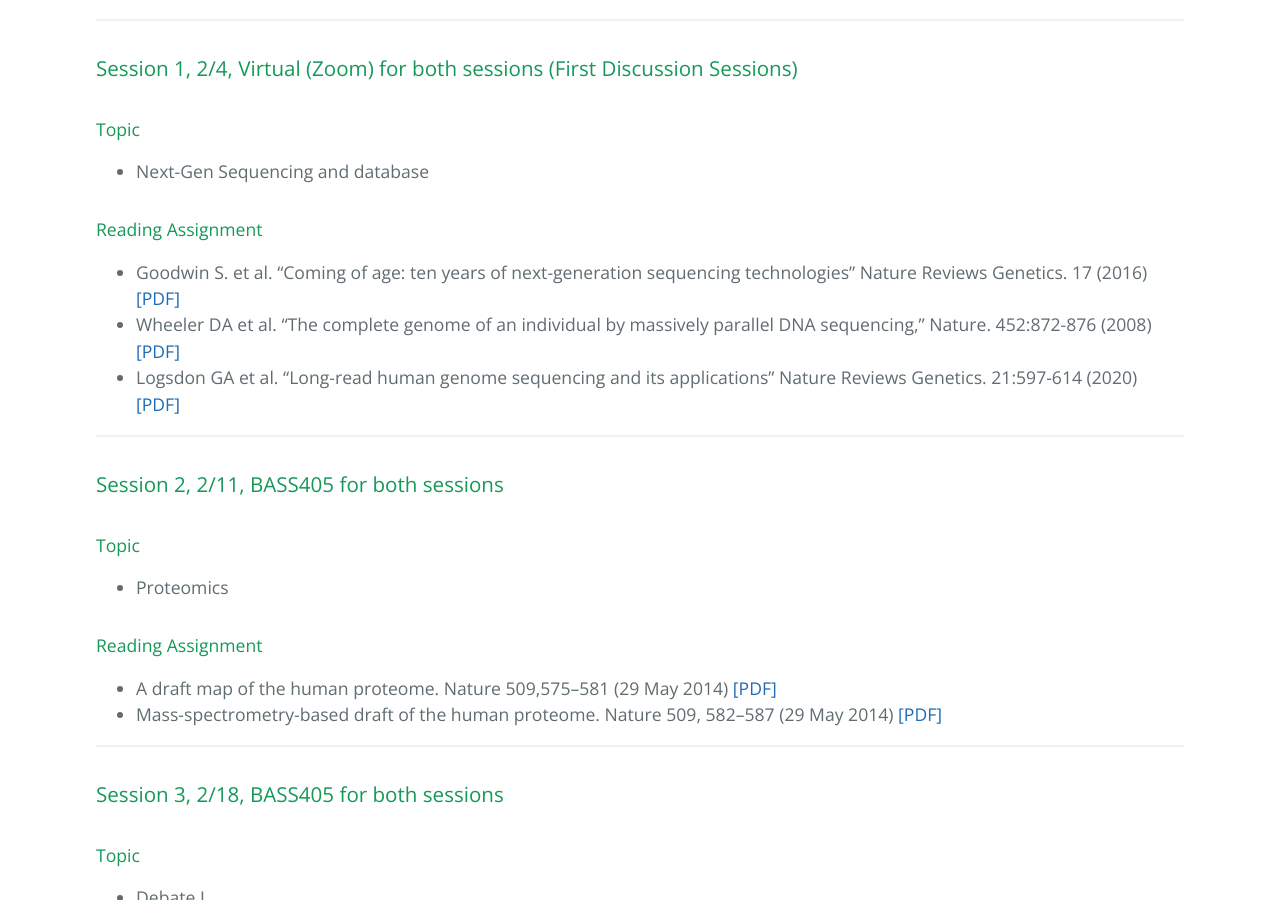
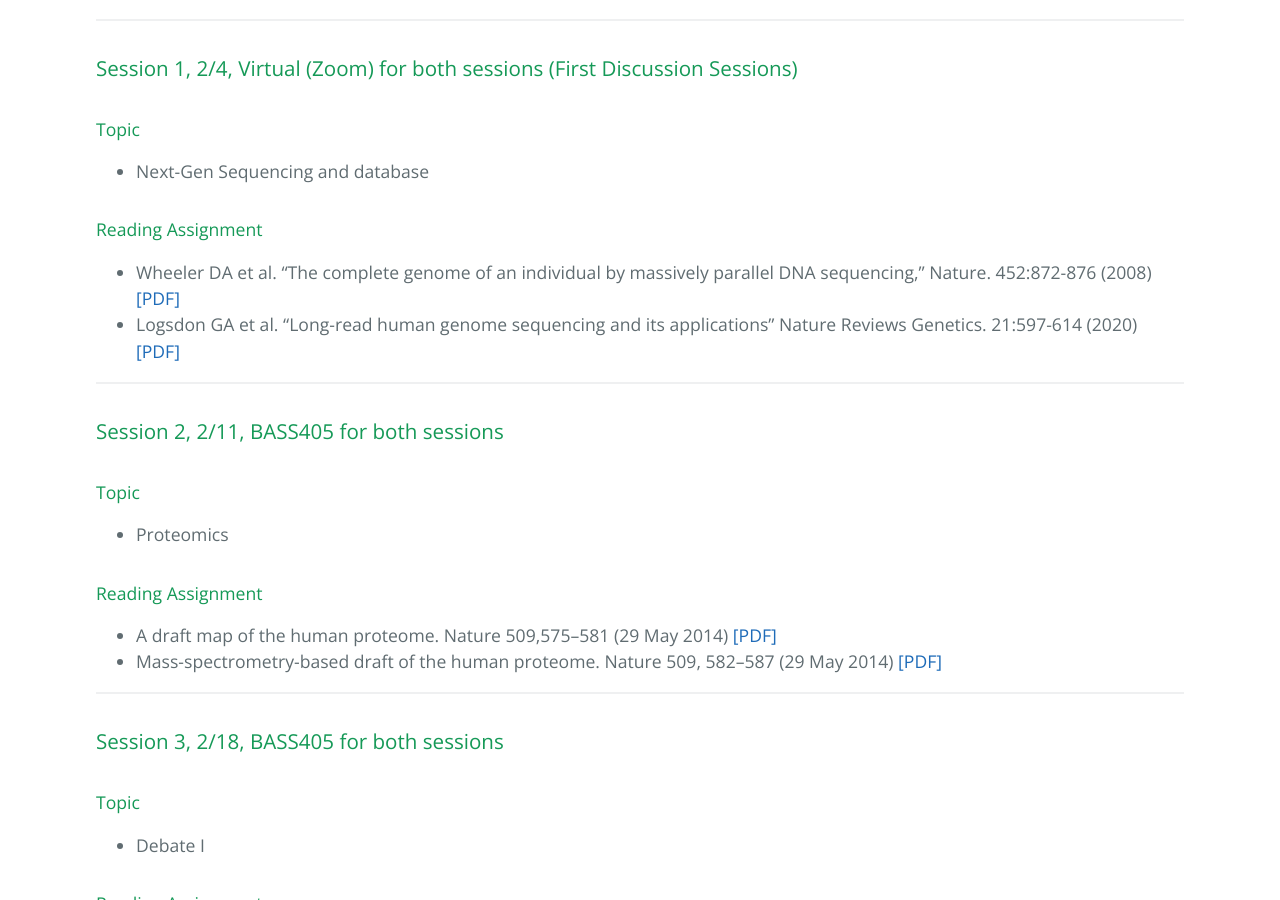
Before and after one commit to gersteinlab/cbb752b23, a Jekyll site: the page built from discussion.md, in a window 1280 px wide and 900 px high, scrolled down 1517 px. Built offline with Jekyll 4.4.1, drawn with Linux system fonts in a browser that asks for light colours.

Commit message:
Update discussion.md

```diff
--- a/discussion.md
+++ b/discussion.md
@@ -46,7 +46,6 @@ Reading assignments for discussion sessions are listed below:
 * Next-Gen Sequencing and database
 
 #### Reading Assignment
-* Goodwin S. et al. "Coming of age: ten years of next-generation sequencing technologies" Nature Reviews Genetics. 17 (2016) [[PDF]](http://www.nature.com/nrg/journal/v17/n6/pdf/nrg.2016.49.pdf)
 * Wheeler DA et al. "The complete genome of an individual by massively parallel DNA sequencing,” Nature. 452:872-876 (2008) [[PDF]](http://www.gersteinlab.org/courses/452/10-spring/pdf/WatsonGenome.pdf)
 * Logsdon GA et al. "Long-read human genome sequencing and its applications" Nature Reviews Genetics. 21:597-614 (2020) [[PDF]](https://www.nature.com/articles/s41576-020-0236-x.pdf)
 
```
